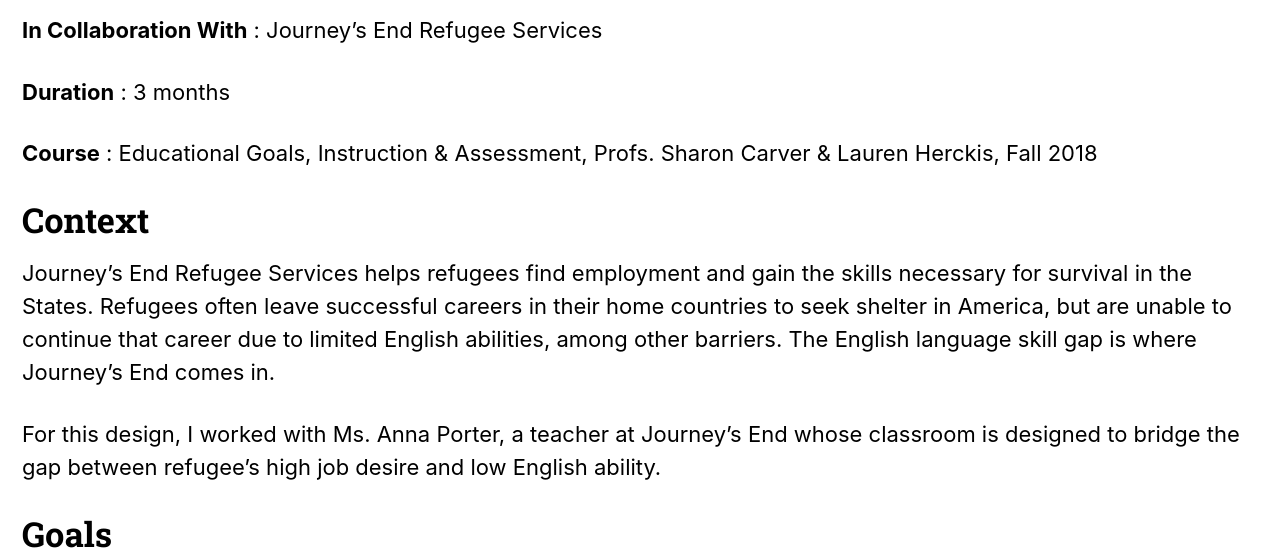
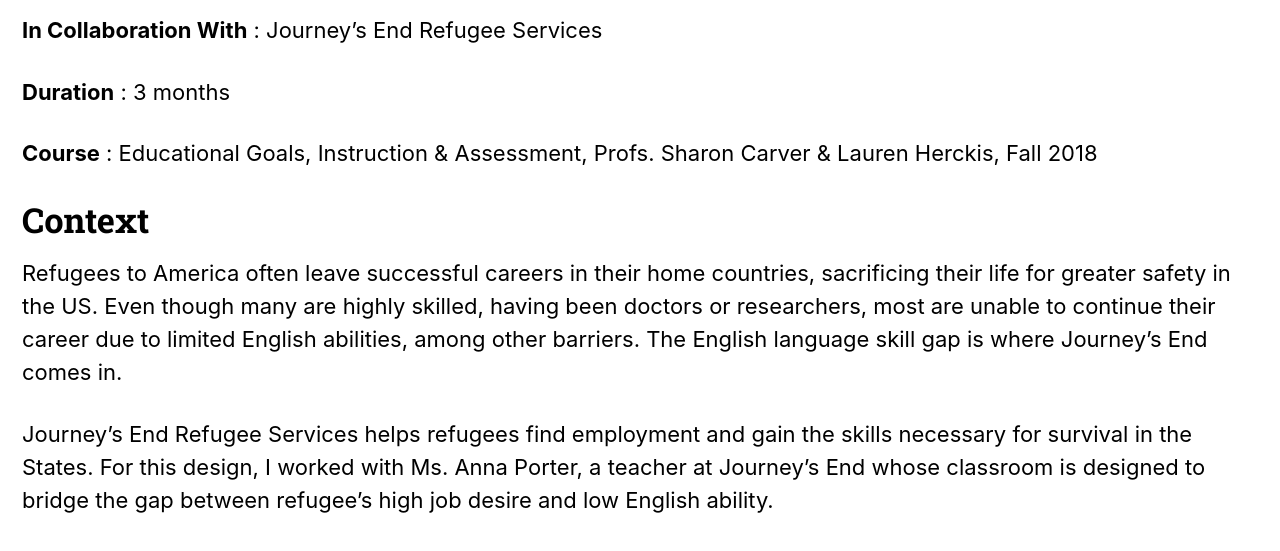
Before and after one commit to gjbunyea/www, a Jekyll site: the page built from _portfolio/esl-curriculum.md, in a window 1280 px wide and 1400 px high, scrolled down 604 px. Shown: the top 551 px of the window. Built offline with Jekyll 4.4.1, drawn with Linux system fonts in a browser that asks for light colours; cached includes are drawn as plain includes; nearby versions of some CDN libraries; some of the changed text lies outside the part shown.

Commit message:
some content added

```diff
--- a/_portfolio/esl-curriculum.md
+++ b/_portfolio/esl-curriculum.md
@@ -25,11 +25,20 @@
 **Course** : Educational Goals, Instruction & Assessment, Profs. Sharon Carver & Lauren Herckis, Fall 2018
 
 # Context
-Journey's End Refugee Services helps refugees find employment and gain the skills necessary for survival in the States. Refugees often leave successful careers in their home countries to seek shelter in America, but are unable to continue that career due to limited English abilities, among other barriers. The English language skill gap is where Journey's End comes in.
+ Refugees to America often leave successful careers in their home countries, sacrificing their life for greater safety in the US. Even though many are highly skilled, having been doctors or researchers, most are unable to continue their career due to limited English abilities, among other barriers. The English language skill gap is where Journey's End comes in.
 
-For this design, I worked with Ms. Anna Porter, a teacher at Journey's End whose classroom is designed to bridge the gap between refugee's high job desire and low English ability.
+<!-- American students are in a tough spot, and the current entering workforce is noted for having a lack of career readiness skills (poor communication skills, poor work ethic, etc…). Refugees to America have it even tougher. Not only may they lack career readiness skills, but they lack the English language skills necessary for the workforce. The ability to communicate effectively is necessary for acquiring and retaining jobs in America. Having a job is a vital part of survival in this country, both economically and socially. Career readiness offers community and participation in society, which could benefit refugees and help them feel more welcome. -->
+
+Journey's End Refugee Services helps refugees find employment and gain the skills necessary for survival in the States. For this design, I worked with Ms. Anna Porter, a teacher at Journey's End whose classroom is designed to bridge the gap between refugee's high job desire and low English ability.
 
 # Goals
+To tap into the learners' intrinsic motivation, I chose to have all work centered around careers and job performance. The chosen careers include: Receptionist, Waiter, Store Worker, Farmer, and Cook. These are all attainable careers for our population.
+
+Working with Ms. Porter and using the American Institute for Research's [English Language Proficiency Standards for Adult Education](https://lincs.ed.gov/publications/pdf/elp-standards-adult-ed.pdf), I developed the following set of Cognitive and Meta-Cognitive goals.
+
+{% include figure image_path="" caption="This design's goals with alignment codes" %}
+
+
 
 
 
```
